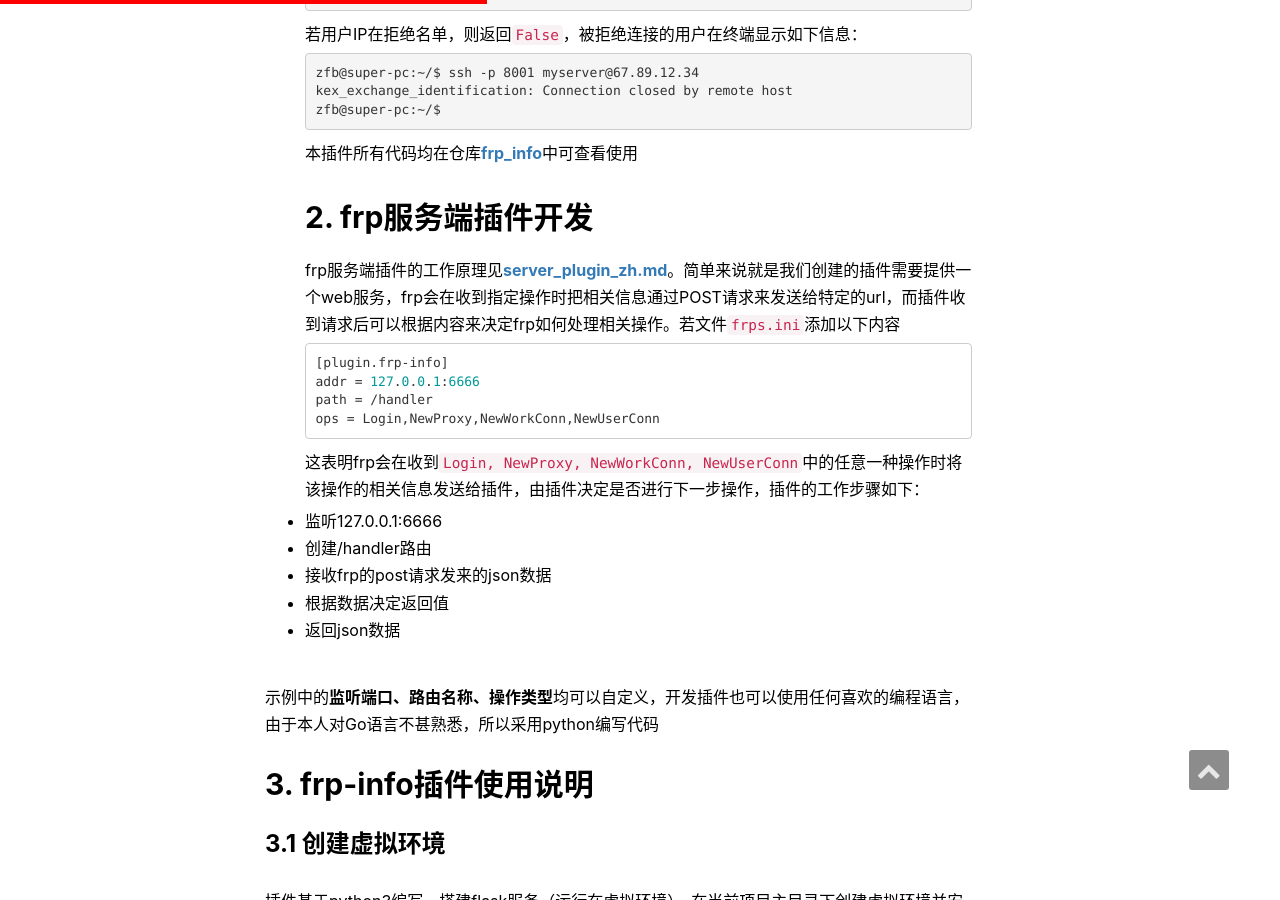
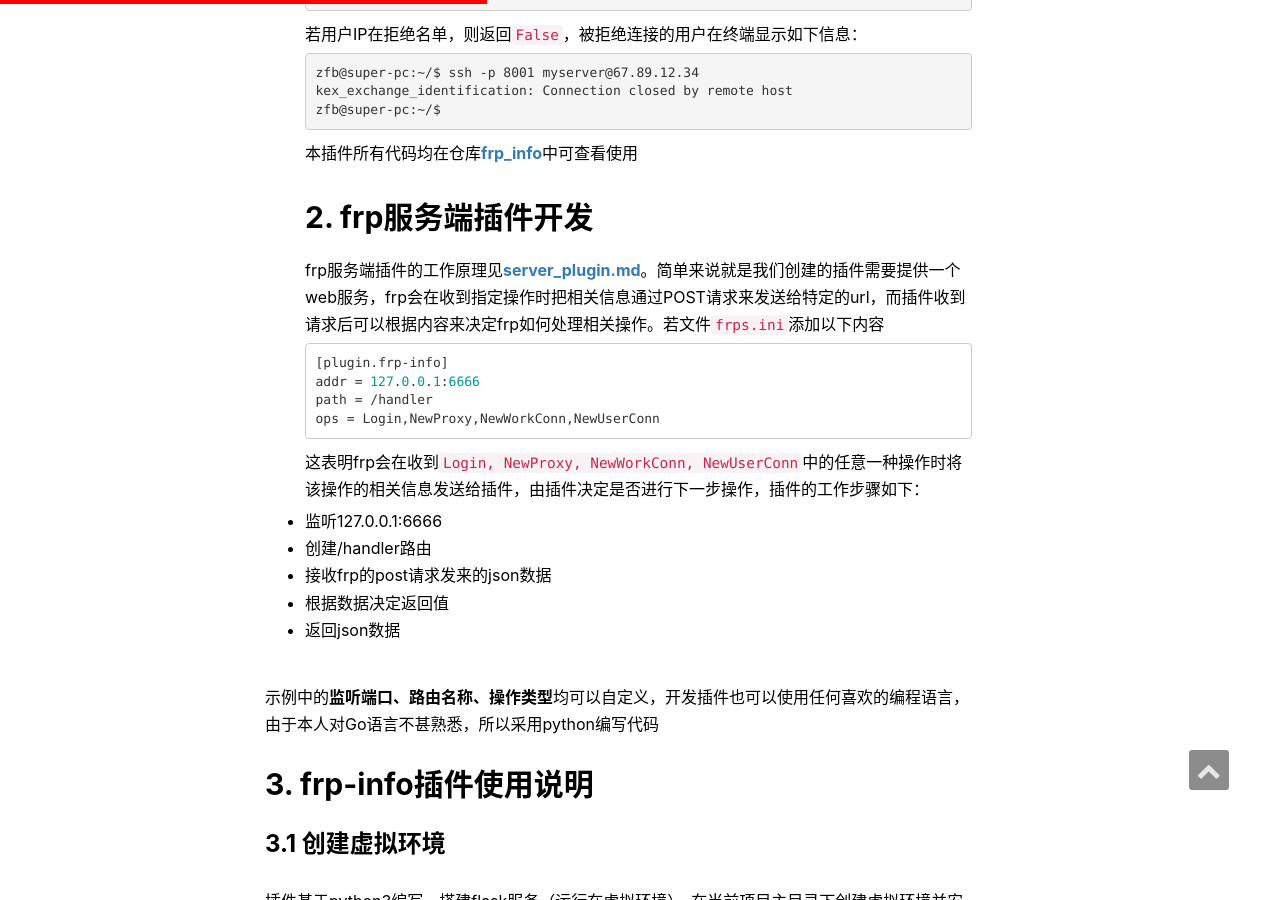
Before and after one commit to zfb132/zfb132.github.com, a Jekyll site: the page built from _posts/2020-07-16-frp_info.md, in a window 1280 px wide and 900 px high, scrolled down 1607 px. Built offline with Jekyll 4.4.1, drawn with Linux system fonts in a browser that asks for light colours; comment, search, counter and statistics services are not loaded.

Commit message:
update link

````diff
--- a/_posts/2020-07-16-frp_info.md
+++ b/_posts/2020-07-16-frp_info.md
@@ -56,7 +56,7 @@ zfb@super-pc:~/$
 ```
 本插件所有代码均在仓库[frp_info](https://github.com/zfb132/frp_info)中可查看使用
 ## 2. frp服务端插件开发
-frp服务端插件的工作原理见[server_plugin_zh.md](https://github.com/fatedier/frp/blob/master/doc/server_plugin_zh.md)。简单来说就是我们创建的插件需要提供一个web服务，frp会在收到指定操作时把相关信息通过POST请求来发送给特定的url，而插件收到请求后可以根据内容来决定frp如何处理相关操作。若文件`frps.ini`添加以下内容
+frp服务端插件的工作原理见[server_plugin.md](https://github.com/fatedier/frp/blob/dev/doc/server_plugin.md)。简单来说就是我们创建的插件需要提供一个web服务，frp会在收到指定操作时把相关信息通过POST请求来发送给特定的url，而插件收到请求后可以根据内容来决定frp如何处理相关操作。若文件`frps.ini`添加以下内容
 ```conf
 [plugin.frp-info]
 addr = 127.0.0.1:6666
````
